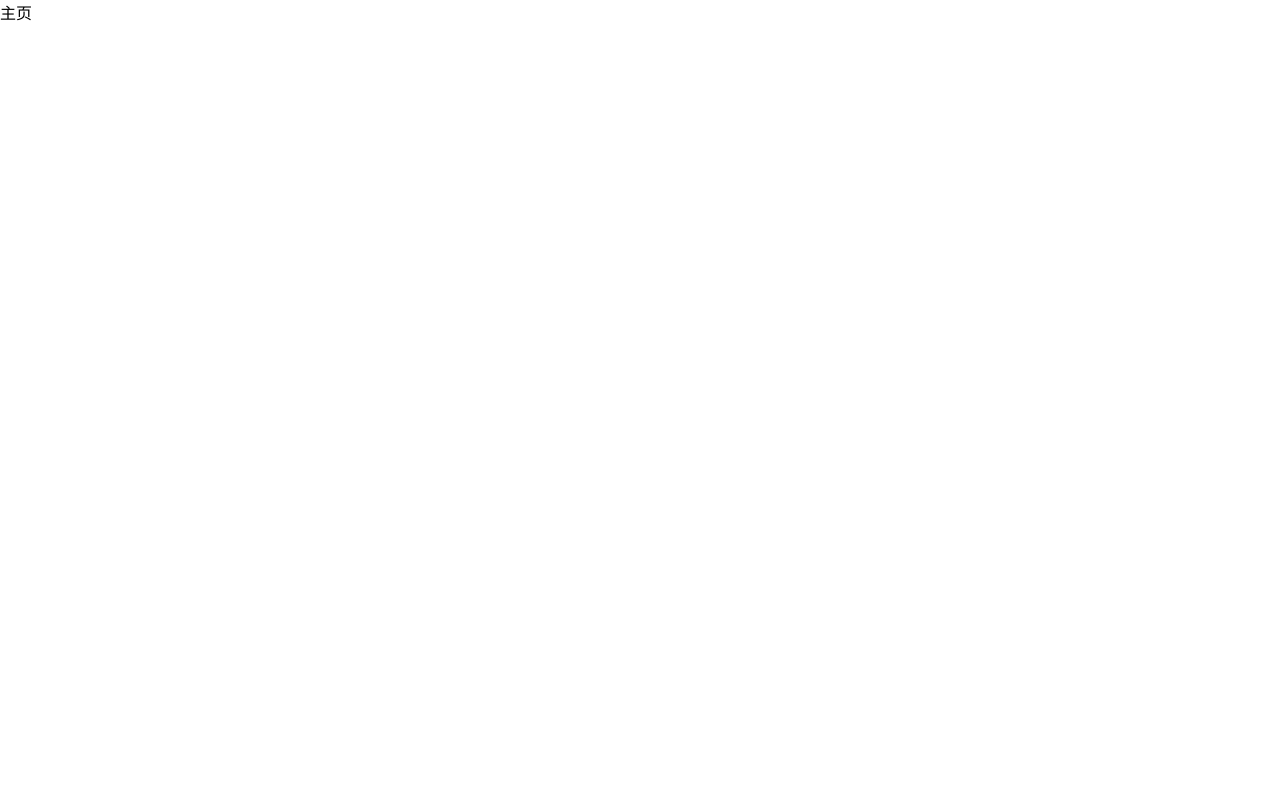
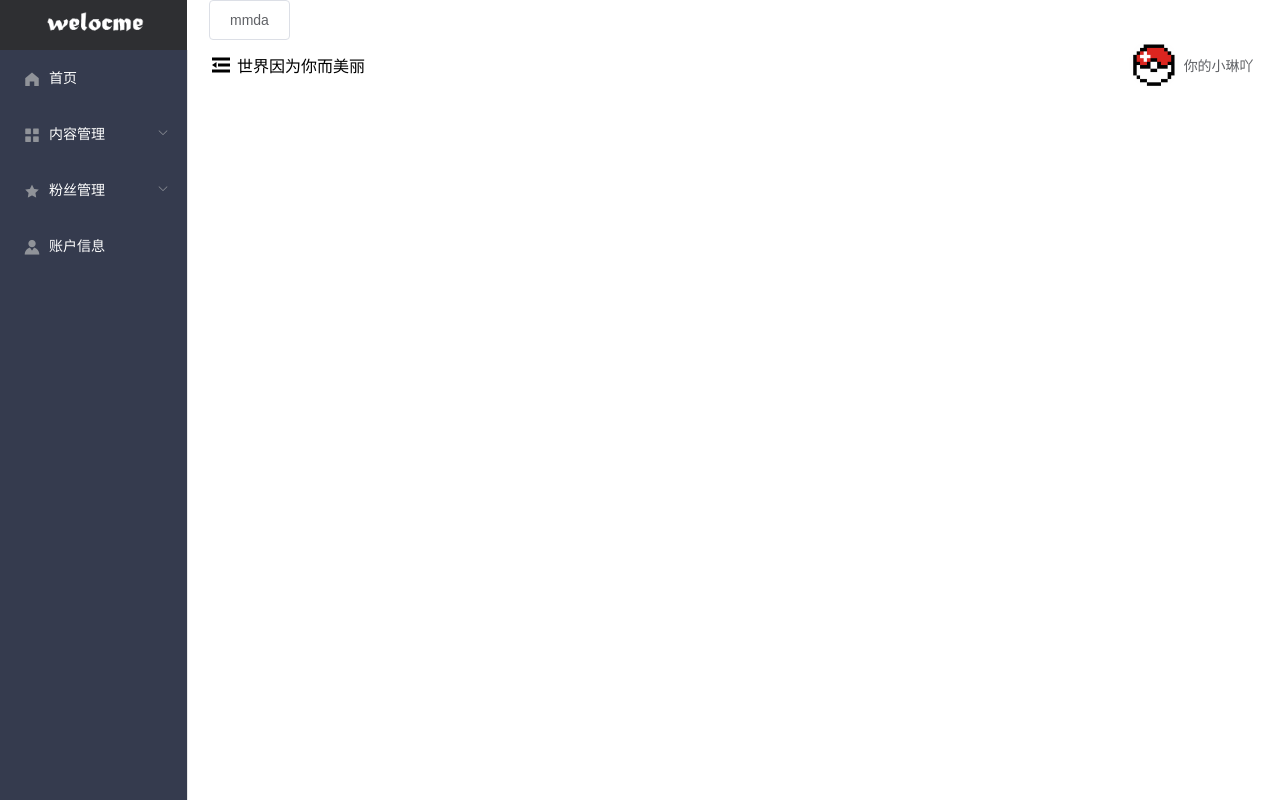
Before and after one commit to hallelujah1019/Backstage-Vue-demo, a Vue app: page /#/home in a window 1280 px wide. Built offline with nearby package versions, Linux system fonts and the light colour scheme.

Commit message:
首页导航、头部、容器布局及样式完成

```diff
--- /dev/null
+++ b/src/components/home-header.vue
@@ -0,0 +1,56 @@
+<template>
+  <!-- 头部组件 el-row布局 -->
+  <el-row type='flex' justify="space-between" align="middle">
+    <!-- 左侧 -->
+    <el-col :span="6" class='left'>
+      <!-- 左侧 -->
+      <i class='el-icon-s-fold'></i>
+      <span>世界因为你而美丽</span>
+    </el-col>
+    <!-- 右侧 -->
+    <el-col :span="3" class='right'>
+      <!-- 头像 -->
+      <img width="50" src="../assets/img/jlq.png">
+      <!-- 下拉菜单 -->
+      <el-dropdown trigger="click">
+        <span>你的小琳吖</span>
+        <el-dropdown-menu slot="dropdown">
+          <el-dropdown-item>账户信息</el-dropdown-item>
+          <el-dropdown-item>git地址</el-dropdown-item>
+          <el-dropdown-item>退出</el-dropdown-item>
+        </el-dropdown-menu>
+      </el-dropdown>
+    </el-col>
+  </el-row>
+</template>
+<script>
+
+export default {
+}
+
+</script>
+<style lang='less' scoped>
+.left {
+  display: flex;
+  align-items: center;
+
+  i {
+    font-size: 24px;
+  }
+
+  span {
+    margin-left: 4px;
+  }
+}
+
+.right {
+  display: flex;
+  align-items: center;
+
+  img {
+    border-radius: 100%;
+    margin-right: 5px;
+  }
+}
+
+</style>
--- a/src/main.js
+++ b/src/main.js
@@ -12,7 +12,8 @@ import axios from 'axios'
 Vue.prototype.$axios = axios
 axios.defaults.baseURL = 'http://ttapi.research.itcast.cn/mp/v1_0'
 
-Vue.use(ElementUI)
+Vue.use(ElementUI) // vue.ues（）注册整个的所有elemengUI组件
+// use 调用了elementUI的一个方法  install    源码里面
 Vue.config.productionTip = false
 
 new Vue({
--- a/src/views/home/index.vue
+++ b/src/views/home/index.vue
@@ -1,12 +1,117 @@
 <template>
-  <div class="home">
-    主页
-  </div>
+  <el-container>
+    <el-aside class="navigation" :style="leftStyle">
+      <!-- 左侧导航菜单 -->
+      <!-- <el-radio-group v-model="isCollapse" style="margin-bottom: 20px;">
+        <el-radio-button :label="false">展开</el-radio-button>
+        <el-radio-button :label="true">收起</el-radio-button>
+      </el-radio-group>-->
+      <div class="menu-title" style="background-color:#2e2f32">
+        <img src="../../assets/img/logo_admin.png" alt />
+      </div>
+      <el-menu
+        style="width:188px"
+        class="navigation"
+        :collapse="isCollapse"
+        background-color="#353b4e"
+        text-color="#ffffff"
+        active-text-color="#ffd04b"
+      >
+        <el-menu-item :style="submenuStyle" index="/">
+          <i class="el-icon-s-home"></i>
+          <span slot="title">首页</span>
+        </el-menu-item>
+
+        <el-submenu :style="submenuStyle" index="2-1">
+          <template slot="title">
+            <i class="el-icon-menu"></i>
+            <span slot="title">内容管理</span>
+          </template>
+          <el-menu-item index="2-1">发布文章</el-menu-item>
+          <el-menu-item index="1-2">内容列表</el-menu-item>
+          <el-menu-item index="1-3">评论管理</el-menu-item>
+          <el-menu-item index="1-4">素材管理</el-menu-item>
+        </el-submenu>
+
+        <el-submenu :style="submenuStyle" index="3">
+          <template slot="title">
+            <i class="el-icon-star-on"></i>
+            <span slot="title">粉丝管理</span>
+          </template>
+          <el-menu-item index="3-1">图文数据</el-menu-item>
+          <el-menu-item index="2-2">粉丝概况</el-menu-item>
+          <el-menu-item index="2-3">粉丝画像</el-menu-item>
+          <el-menu-item index="2-4">粉丝列表</el-menu-item>
+        </el-submenu>
+
+        <el-menu-item :style="submenuStyle" index="4">
+          <i class="el-icon-s-custom"></i>
+          <span slot="title">账户信息</span>
+        </el-menu-item>
+      </el-menu>
+    </el-aside>
+    <!-- 大容器 -->
+    <el-container>
+      <el-header>
+        <el-button @click="abc">mmda</el-button>
+        <home-header></home-header>
+      </el-header>
+      <el-main>
+        <!-- 二级路由容器 -->
+        <router-view></router-view>
+      </el-main>
+    </el-container>
+  </el-container>
 </template>
 
 <script>
+// 引入头部组件
+import homeHeader from '../../components/home-header'
 
 export default {
-
+  components: {
+    'home-header': homeHeader
+  },
+  data () {
+    return {
+      leftStyle: {
+        width: '189px',
+        transition: 'all 0.6s'
+      },
+      // 优化折叠
+      submenuStyle: {
+        width: '189px'
+      },
+      isCollapse: false
+    }
+  },
+  methods: {
+    abc () {
+      if (this.isCollapse === false) {
+        this.isCollapse = true
+        this.leftStyle.width = '65px'
+        this.submenuStyle.width = '65px'
+      } else {
+        this.leftStyle.width = '188px'
+        this.submenuStyle.width = '189px'
+        this.isCollapse = false
+      }
+    }
+  }
 }
 </script>
+
+<style lang="less" scoped>
+.navigation {
+  height: 100vh;
+  overflow: hidden;
+  .menu-title {
+    padding: 8px 0;
+    width: 187px;
+    text-align: center;
+    img {
+      height: 30px;
+    }
+  }
+}
+</style>
```
Also changed, not shown: src/assets/img/logo_admin.png, 1 other file (tests, documents, lock files or other folders).
